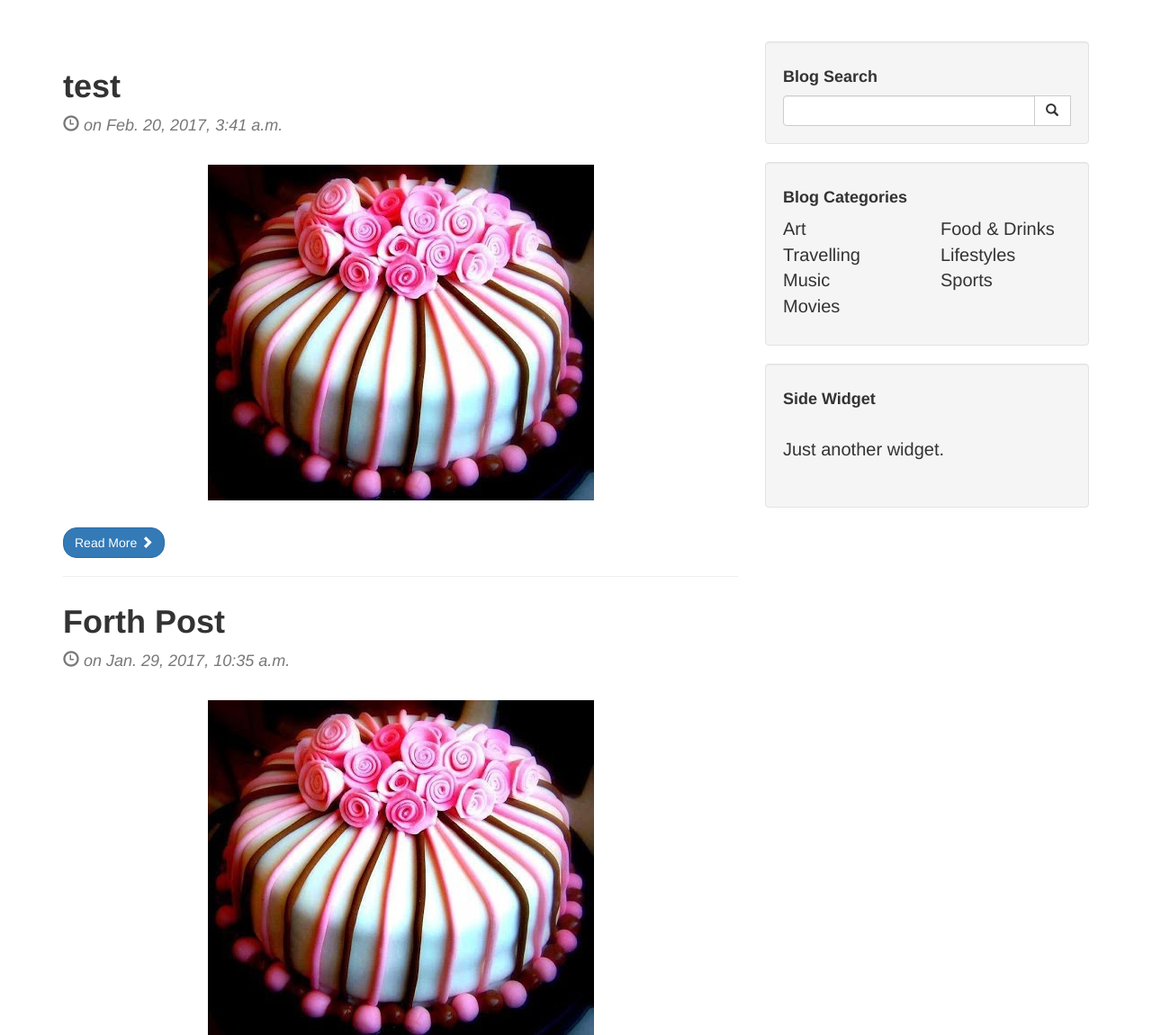
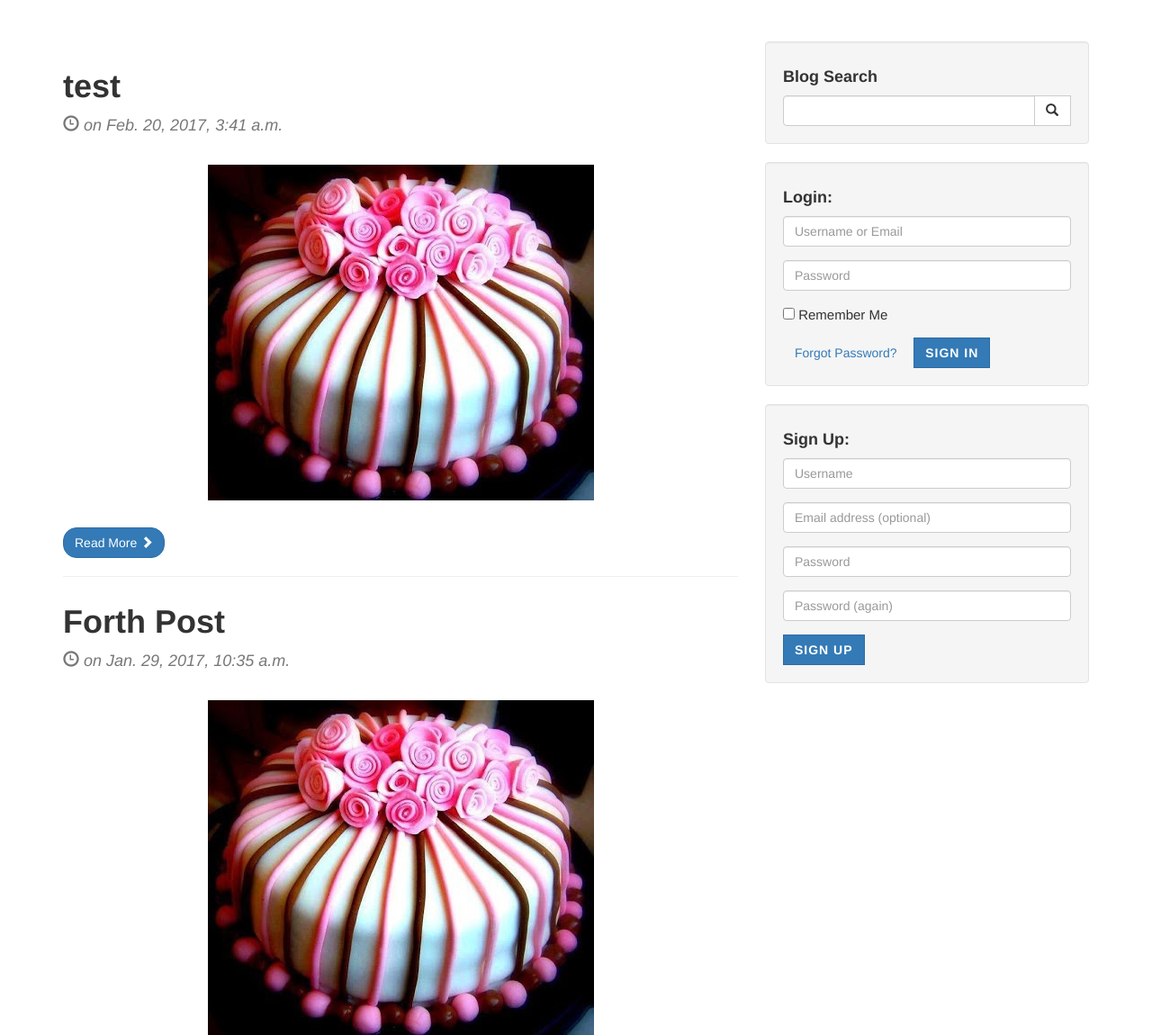
Before and after one commit to rakehs77/blog, a Django app: page / in a window 1280 px wide. Shown: the part 452-1602 px from the top of the page at 90% size. Run offline with Django 3.2, Linux system fonts and the light colour scheme; data comes from the database, SQL or seed files in the repository; both versions use the stored data as it was after the commit; some libraries are stand-ins or nearby versions.

Commit message:
added signup and login form

```diff
--- /dev/null
+++ b/blogposts/forms.py
@@ -0,0 +1,5 @@
+from django.forms import Form, CharField, Textarea, TextInput
+
+class CommentForm(Form):
+    name = CharField(max_length=32, widget=TextInput(attrs={'type': 'text', 'class': 'form-control', 'placeholder': 'Name', 'data-validation-required-message': 'Please enter your name.'}), required=True)
+    comment = CharField(widget=Textarea(attrs={'class': 'form-control', 'rows': '3', 'placeholder': 'What do you want to say?', 'data-validation-required-message': 'What do you want to say?'}), required=True)
--- a/blogposts/models.py
+++ b/blogposts/models.py
@@ -18,3 +18,19 @@ class Post(models.Model):
 
     def __repr__(self):
         return self.title
+
+class Comment(models.Model):
+    name = models.CharField(max_length=32)
+    comment = models.TextField()
+    created_on = models.DateTimeField(auto_now_add=True)
+    updated_on = models.DateTimeField(auto_now=True)
+    post = models.ForeignKey(Post, null=False, blank=False)
+
+    class Meta:
+        ordering = ['-created_on']
+
+    def __str__(self):
+        return self.name
+
+    def __repr__(self):
+        return self.name
--- a/blogposts/views.py
+++ b/blogposts/views.py
@@ -1,6 +1,7 @@
 from django.shortcuts import render
-from .models import Post
+from .models import Post, Comment
 from categories.views import categories, getcategories
+from .forms import CommentForm
 
 # Create your views here.
 def posts():
@@ -9,5 +10,18 @@ def posts():
 
 def getpost(request, post_id):
     post = Post.objects.get(pk=post_id)
-    context = {'categories': categories, 'post': post}
+
+# Comment Form
+    form = CommentForm(request.POST or None)
+    if form.is_valid():
+        name = form.cleaned_data.get('name')
+        comment = form.cleaned_data.get('comment')
+        cmmnt = Comment(
+            post=post,
+            name=name,
+            comment=comment
+            )
+        cmmnt.save()
+
+    context = {'categories': categories, 'form': form, 'post': post}
     return render(request, 'post.html', context)
--- a/contact/forms.py
+++ b/contact/forms.py
@@ -1,6 +1,6 @@
 from django.forms import Form, CharField, Textarea, TextInput
 
 class ContactForm(Form):
-    fullname = CharField(max_length=32, widget=TextInput(attrs={'type': 'text', 'class': 'form-control', 'id': 'name', 'placeholder': 'Fullname', 'data-validation-required-message': 'Please enter your name.'}), required=True)
-    email = CharField(max_length=32, widget=TextInput(attrs={'type': 'email', 'class': 'form-control', 'id': 'email', 'placeholder': 'Email', 'data-validation-required-message': 'Please enter your email.'}), required=True)
-    message = CharField(widget=Textarea(attrs={'class': 'form-control', 'id': 'message', 'placeholder': 'Message', 'data-validation-required-message': 'Please write your message.'}), required=True)
+    name = CharField(max_length=32, widget=TextInput(attrs={'type': 'text', 'class': 'form-control','id': 'name', 'placeholder': 'Name', 'data-validation-required-message': 'Please enter your name.'}), required=True)
+    email = CharField(max_length=32, widget=TextInput(attrs={'type': 'email', 'class': 'form-control','id': 'email', 'placeholder': 'Email', 'data-validation-required-message': 'Please enter your email.'}), required=True)
+    message = CharField(widget=Textarea(attrs={'class': 'form-control', 'id': 'message', 'placeholder': 'Message', 'data-validation-required-message': 'What do you want to say?'}), required=True)
--- a/contact/templates/contact.html
+++ b/contact/templates/contact.html
@@ -33,7 +33,7 @@
                 <!-- Contact Form - Enter your email address on line 19 of the mail/contact_me.php file to make this form work. -->
                 <!-- WARNING: Some web hosts do not allow emails to be sent through forms to common mail hosts like Gmail or Yahoo. It's recommended that you use a private domain email address! -->
                 <!-- NOTE: To use the contact form, your site must be on a live web host with PHP! The form will not work locally! -->
-                <form name="contactForm" id="contactForm" action="" method="post" novalidate>
+                <form name="contactForm" action="" method="post" novalidate>
                     {% csrf_token %}
                     <!--{{form.as_p}}-->
                     <!--{{form.fullname}}-->
--- /dev/null
+++ b/profiles/forms.py
@@ -0,0 +1,13 @@
+from django.forms import Form, CharField, Textarea, TextInput, CheckboxInput, PasswordInput
+
+class SignupForm(Form):
+    username = CharField(max_length=32, widget=TextInput(attrs={'type': 'text', 'class': 'form-control', 'placeholder': 'Username', 'data-validation-required-message': 'Please enter your name.'}), required=True)
+    email = CharField(widget=TextInput(attrs={'type': 'email','class': 'form-control', 'placeholder': 'Email address (optional)'}))
+    password = CharField(widget=PasswordInput(attrs={'type': 'password','class': 'form-control', 'placeholder': 'Password', 'data-validation-required-message': 'Please enter valid password.'}), required=True)
+    passwordagain = CharField(widget=PasswordInput(attrs={'type': 'password','class': 'form-control', 'placeholder': 'Password (again)', 'data-validation-required-message': 'Please enter valid password.'}), required=True)
+
+
+class LoginForm(Form):
+    username = CharField(max_length=32, widget=TextInput(attrs={'type': 'text', 'class': 'form-control', 'placeholder': 'Username or Email', 'data-validation-required-message': 'Please enter valid username or email.'}), required=True)
+    password = CharField(widget=PasswordInput(attrs={'type': 'password','class': 'form-control', 'placeholder': 'Password', 'data-validation-required-message': 'Please enter valid password.'}), required=True)
+    remember = CharField(widget=CheckboxInput(attrs={'type': 'checkbox', 'class': 'checkboxinput'}))
--- a/profiles/templates/home.html
+++ b/profiles/templates/home.html
@@ -67,44 +67,36 @@
                     <!-- /.input-group -->
                 </div>
 
-                <!-- Blog Categories Well -->
+                <!-- Blog login Well -->
                 <div class="well">
-                    <h4>Blog Categories</h4>
-                    <div class="row">
-                        <div class="col-lg-6">
-                            <ul class="list-unstyled">
-                                <li><a href="#">Art</a>
-                                </li>
-                                <li><a href="#">Travelling</a>
-                                </li>
-                                <li><a href="#">Music</a>
-                                </li>
-                                <li><a href="#">Movies</a>
-                                </li>
-                            </ul>
+                    <h4>Login:</h4>
+                    <form class="login" method="POST" action="">
+                        {% csrf_token %}
+                        <div class="form-group">{{loginform.username}}</div>
+                        <div class="form-group">{{loginform.password}}</div>
+                        <div class="form-group" style="font-size: 15px">{{loginform.remember}} Remember Me</div>
+                        <!--{% for item in loginform %}
+                        <div class="form-group">
+                            {{item}}
                         </div>
-
-                        <!-- /.col-lg-6 -->
-                        <div class="col-lg-6">
-                            <ul class="list-unstyled">
-                                <li><a href="#">Food & Drinks</a>
-                                </li>
-                                <li><a href="#">Lifestyles</a>
-                                </li>
-                                <li><a href="#">Sports</a>
-                                </li>
-                            </ul>
-                        </div>
-
-                        <!-- /.col-lg-6 -->
-                    </div>
-                    <!-- /.row -->
+                        {% endfor %}-->
+                        <a class="btn btn-link button secondaryAction" href="#" style="text-transform: none; letter-spacing: 0; font-weight: 100"> Forgot Password? </a>
+                        <button type="submit" class="btn btn-primary">Sign In</button>
+                    </form>
                 </div>
 
-                <!-- Side Widget Well -->
+                <!-- Blog signup Well -->
                 <div class="well">
-                    <h4>Side Widget </h4>
-                    <p>Just another widget.</p>
+                    <h4>Sign Up: </h4>
+                    <form class="login" method="POST" action="">
+                        {% csrf_token %}
+                        {% for item in signupform %}
+                        <div class="form-group">
+                            {{item}}
+                        </div>
+                        {% endfor %}
+                        <button type="submit" class="btn btn-primary">Sign Up</button>
+                    </form>
                 </div>
 
             </div>
--- a/profiles/views.py
+++ b/profiles/views.py
@@ -3,10 +3,23 @@ from categories.views import categories
 from .models import About
 from .models import Heading
 from blogposts.views import posts
+from .forms import LoginForm, SignupForm
 
 # Create your views here.
 def home(request):
-    context = {'heading': heading, 'categories': categories, 'posts': posts}
+    loginform = LoginForm(request.POST or None)
+    if loginform.is_valid():
+        username = loginform.cleaned_data.get('username')
+        password = loginform.cleaned_data.get('password')
+
+    signupform = SignupForm(request.POST or None)
+    if signupform.is_valid():
+        username = signupform.cleaned_data.get('username')
+        email = signupform.cleaned_data.get('email')
+        password = signupform.cleaned_data.get('password')
+        passwordagain = signupform.cleaned_data.get('passwordagain')
+
+    context = {'heading': heading, 'categories': categories, 'posts': posts, 'loginform': loginform, 'signupform': signupform}
     return render(request, 'home.html', context)
 
 def about(request):
--- a/templates/base.html
+++ b/templates/base.html
@@ -47,7 +47,7 @@
 
     <!-- Contact Form JavaScript -->
     <script src="{% static 'js/jqBootstrapValidation.js' %}"></script>
-    <script src="{% static 'js/contact_me.js' %}"></script>
+    <!--<script src="{% static 'js/contact_me.js' %}"></script>-->
 
     <!-- Theme JavaScript -->
     <script src="{% static 'js/clean-blog.min.js' %}"></script>
```
Also changed, not shown: blog/settings.py (+8 -0 lines), blogposts/admin.py (+10 -1 lines), blogposts/templates/post.html (+22 -18 lines), contact/views.py (+22 -1 lines), static/js/contact_me.js (+34 -34 lines), blogposts/migrations/0008_comment.py (added), db.sqlite3, profiles/migrations/0022_auto_20170306_1605.py (added).
